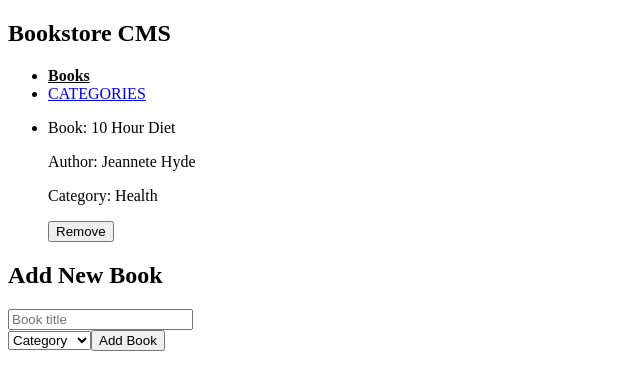
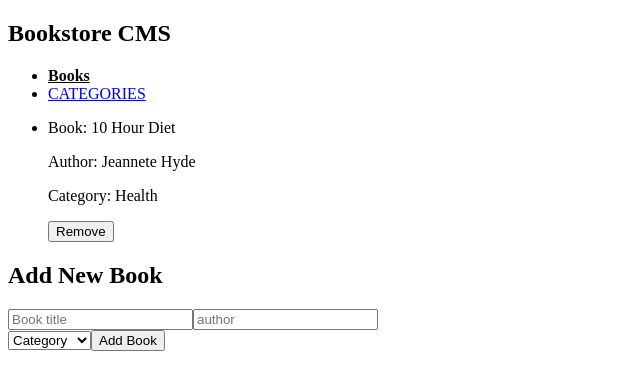
Before and after one commit to Arturgouveia1970/Bookstore-react-redux, a React (Create React App) app: page / in a window 1280 px wide. Shown: the top 390 px of the page, without its empty margins (0-640 px from the left). Built offline with nearby package versions, Linux system fonts and the light colour scheme.

Commit message:
updated README file and added input field for auth

```diff
--- a/src/components/NewBook.js
+++ b/src/components/NewBook.js
@@ -4,6 +4,7 @@ const AddNewBook = () => (
   <div>
     <h2>Add New Book</h2>
     <input type="text" placeholder="Book title" />
+    <input type="text" placeholder="author" />
     <form action="#">
       <select name="books" id="books">
         <option value="">Category</option>
```
Also changed, not shown: 1 other file (tests, documents, lock files or other folders).
